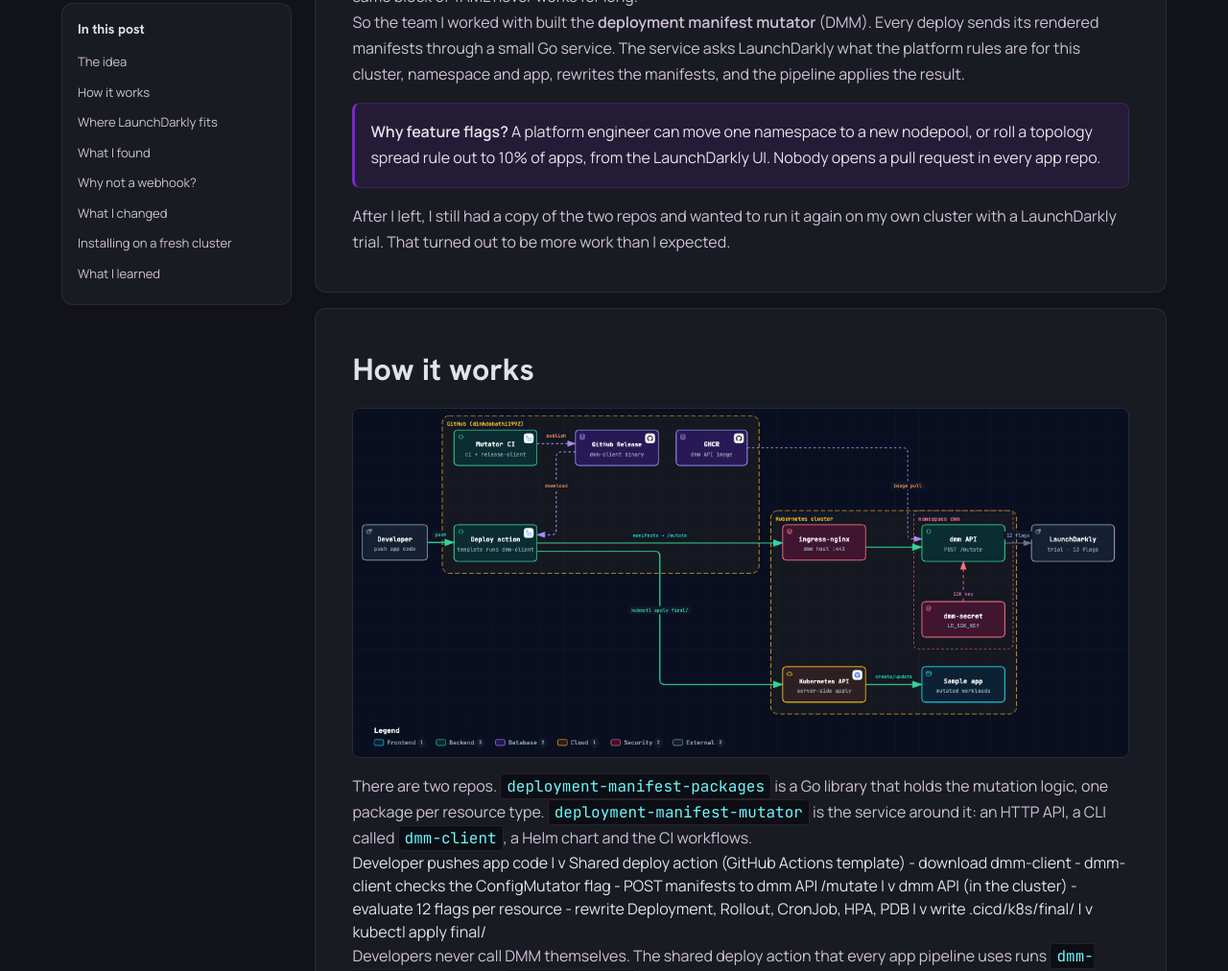
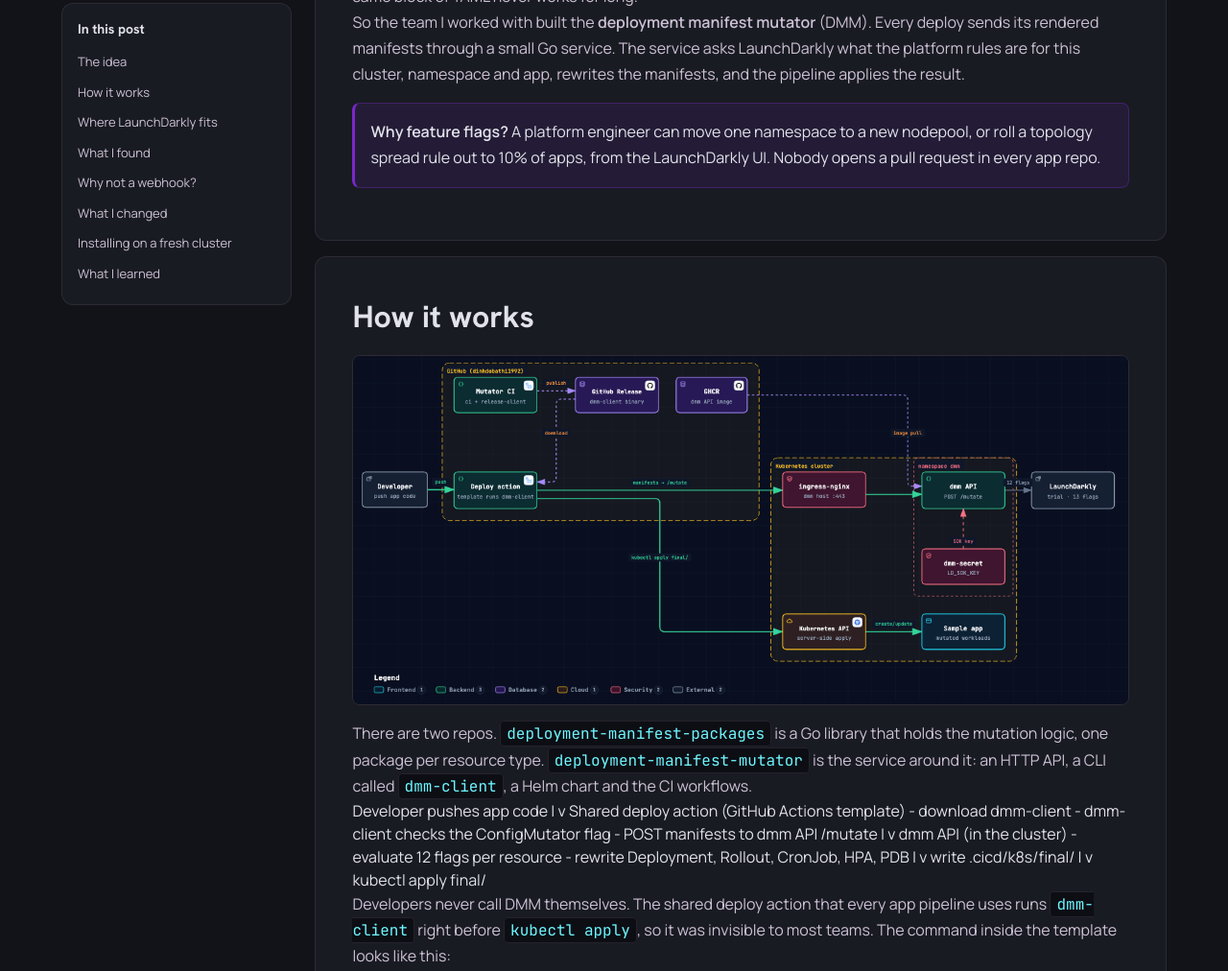
Before and after one commit to dinhdobathi3/thi-blog, a plain HTML site: page launchdarkly-manifest-mutator.html in a window 1280 px wide. Shown: the part 1053-2065 px from the top of the page at 96% size. Drawn offline with nearby package versions, Linux system fonts and the light colour scheme.

Commit message:
docs: drop paragraph about leaving the company
Co-Authored-By: Claude Opus 5.5 <noreply@anthropic.com>

```diff
--- a/launchdarkly-manifest-mutator.html
+++ b/launchdarkly-manifest-mutator.html
@@ -76,7 +76,6 @@
                     <div class="article-callout">
                          <p><strong>Why feature flags?</strong> A platform engineer can move one namespace to a new nodepool, or roll a topology spread rule out to 10% of apps, from the LaunchDarkly UI. Nobody opens a pull request in every app repo.</p>
                     </div>
-                    <p>After I left, I still had a copy of the two repos and wanted to run it again on my own cluster with a LaunchDarkly trial. That turned out to be more work than I expected.</p>
                </section>
 
                <section id="how" class="article-section">
```
